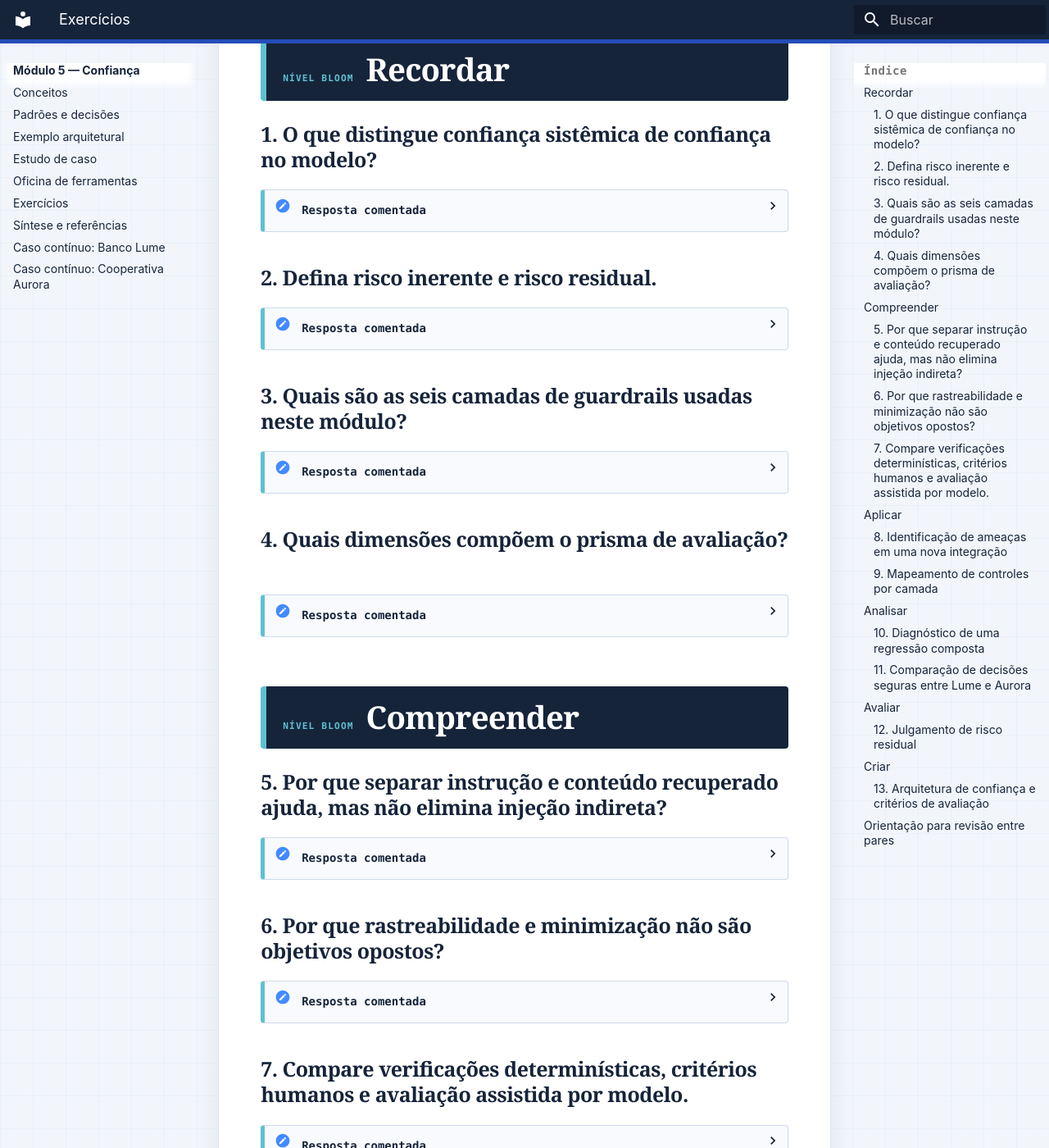
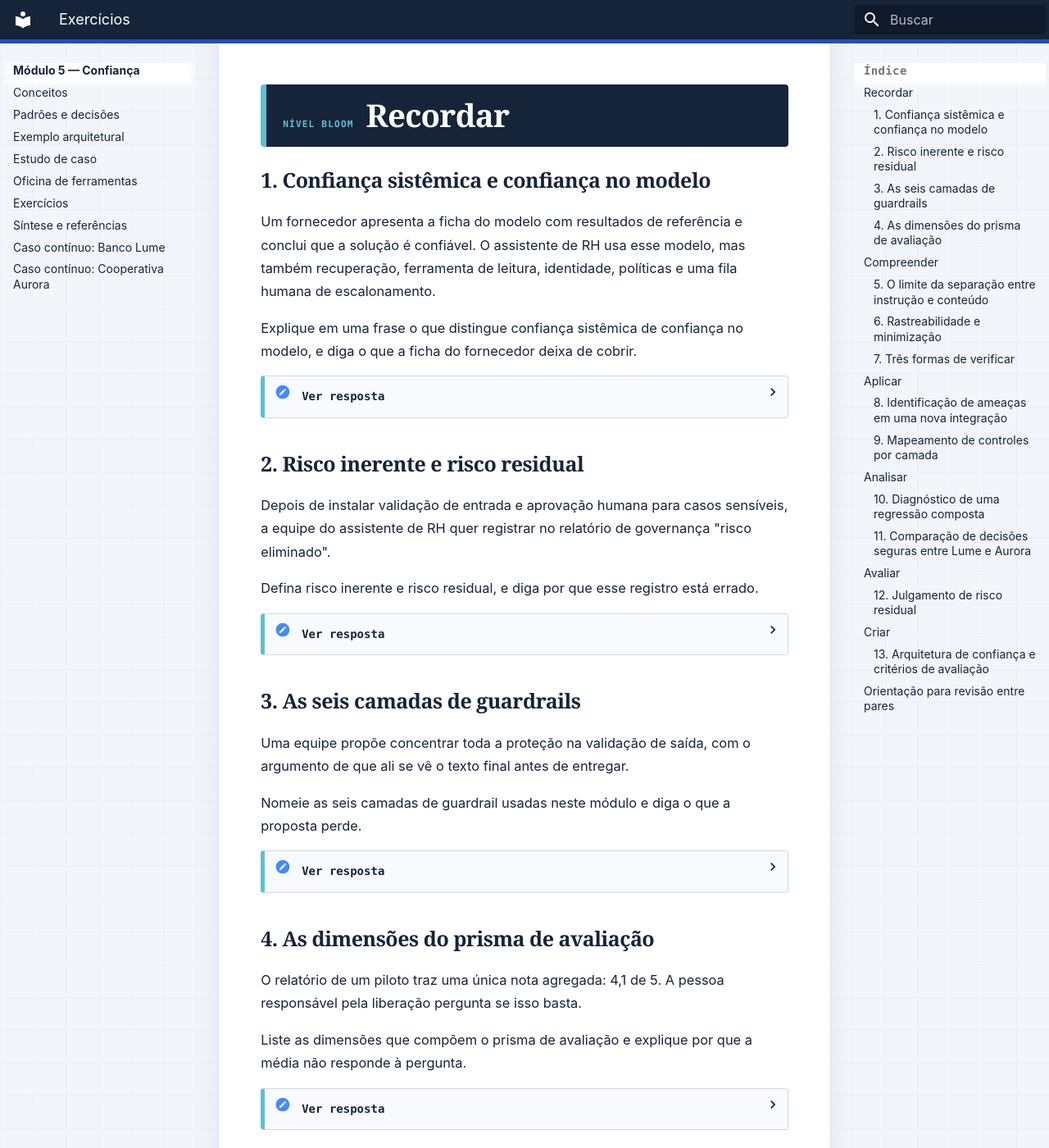
Before and after one commit to aulas-marco/arquitetura-solucoes-ia-generativa, an MkDocs documentation site: the page built from docs/modulo-5-confianca/exercicios.md, in a window 1280 px wide and 1400 px high, scrolled down 544 px. Shown: the whole window at 82% size. Built offline with MkDocs 1.6.1 and Material for MkDocs 9.7.7, drawn with Linux system fonts in a browser that asks for light colours; some of the changed text lies outside the part shown.

Commit message:
docs(m5): reorganiza a execução da oficina e contextualiza os exercícios 1-7
A oficina mandava rodar o script em "Execução" e, logo depois,
"Interpretação" mandava alterar decisao_esperada e rodar de novo — que é o
Experimento B com outras palavras. O aluno chegava no roteiro sem saber o que
já tinha feito. As seções Execução, Receita principal e Resultado esperado
viraram uma só, que diz explicitamente para rodar uma única vez, e a
Interpretação foi absorvida pelo Experimento B, agora com o caso sugerido e a
ressalva de que temperatura zero não garante resposta idêntica.

Os exercícios de Recordar e Compreender eram perguntas de uma linha, que o
aluno respondia copiando a lista da página de conceitos. Cada um ganhou
título, um cenário curto do assistente de RH e uma segunda pergunta além da
definição. O rótulo Resposta comentada passou a Ver resposta, como no
Módulo 4.

Co-Authored-By: Claude Opus 5 (1M context) <noreply@anthropic.com>

```diff
--- a/docs/modulo-5-confianca/exercicios.md
+++ b/docs/modulo-5-confianca/exercicios.md
@@ -1,71 +1,99 @@
 # Exercícios: construir evidência de confiança
 
-Use o [assistente de RH do caso](estudo-de-caso.md#a-proposta). Nos níveis superiores, entregue artefatos e revise-os pelos critérios.
+Todos os exercícios usam o [assistente de RH do caso](estudo-de-caso.md#a-proposta) como cenário. Recordar e Compreender possuem respostas públicas. De Aplicar a Criar, produza artefatos contextualizados e revise-os pelos critérios de avaliação. A progressão segue a [Taxonomia de Bloom](../comecar/taxonomia-de-bloom.md).
 
 ## Recordar
 
-### 1. O que distingue confiança sistêmica de confiança no modelo?
+### 1. Confiança sistêmica e confiança no modelo
+
+Um fornecedor apresenta a ficha do modelo com resultados de referência e conclui que a solução é confiável. O assistente de RH usa esse modelo, mas também recuperação, ferramenta de leitura, identidade, políticas e uma fila humana de escalonamento.
+
+Explique em uma frase o que distingue confiança sistêmica de confiança no modelo, e diga o que a ficha do fornecedor deixa de cobrir.
 
 <details>
-<summary>Resposta comentada</summary>
+<summary>Ver resposta</summary>
 
-Confiança sistêmica é expectativa justificada sobre a solução em uso, considerando modelo, dados, recuperação, ferramentas, identidade, políticas, pessoas, fornecedores e operação. Avaliar só o modelo ignora falhas de composição.
+Confiança sistêmica é expectativa justificada sobre a solução em uso, considerando modelo, dados, recuperação, ferramentas, identidade, políticas, pessoas, fornecedores e operação. Avaliar só o modelo ignora falhas de composição: o índice pode estar desatualizado, a identidade pode resolver o perfil errado, a fila de escalonamento pode não existir na prática. A ficha do fornecedor descreve o componente, não o sistema.
 
 </details>
 
-### 2. Defina risco inerente e risco residual.
+### 2. Risco inerente e risco residual
+
+Depois de instalar validação de entrada e aprovação humana para casos sensíveis, a equipe do assistente de RH quer registrar no relatório de governança "risco eliminado".
+
+Defina risco inerente e risco residual, e diga por que esse registro está errado.
 
 <details>
-<summary>Resposta comentada</summary>
+<summary>Ver resposta</summary>
 
-Risco inerente é avaliado antes dos controles; residual permanece depois deles. Controles reduzem probabilidade, impacto, detecção ou recuperação, mas não tornam risco zero. A aceitação cabe a proprietário com autoridade.
+Risco inerente é avaliado antes dos controles; residual permanece depois deles. Controles reduzem probabilidade, limitam impacto, aumentam detecção ou facilitam recuperação, mas não tornam risco zero — a aprovação humana, por exemplo, falha por fadiga e por contexto enganoso. "Risco eliminado" não é uma classificação disponível: o que existe é risco residual aceito, com prazo e proprietário nomeado.
 
 </details>
 
-### 3. Quais são as seis camadas de guardrails usadas neste módulo?
+### 3. As seis camadas de guardrails
+
+Uma equipe propõe concentrar toda a proteção na validação de saída, com o argumento de que ali se vê o texto final antes de entregar.
+
+Nomeie as seis camadas de guardrail usadas neste módulo e diga o que a proposta perde.
 
 <details>
-<summary>Resposta comentada</summary>
+<summary>Ver resposta</summary>
 
-Entrada, contexto, recuperação, ferramenta, saída e aprovação humana. Cada camada cobre falhas diferentes; aprovação também pode falhar por fadiga, viés ou contexto enganoso.
+Entrada, contexto, recuperação, ferramenta, saída e aprovação humana. Cada camada cobre falhas diferentes, e a validação de saída chega tarde para o que já aconteceu: o documento envenenado já entrou no contexto, a ferramenta já foi chamada, o dado de outro usuário já foi recuperado. Vale ainda a ressalva sobre a última camada — aprovação humana também falha, por fadiga, viés ou contexto enganoso.
 
 </details>
 
-### 4. Quais dimensões compõem o prisma de avaliação?
+### 4. As dimensões do prisma de avaliação
+
+O relatório de um piloto traz uma única nota agregada: 4,1 de 5. A pessoa responsável pela liberação pergunta se isso basta.
+
+Liste as dimensões que compõem o prisma de avaliação e explique por que a média não responde à pergunta.
 
 <details>
-<summary>Resposta comentada</summary>
+<summary>Ver resposta</summary>
 
-Factualidade, relevância, fundamentação, segurança, utilidade, latência e custo. Dimensões críticas podem ser portões; média não compensa evento intolerável.
+Factualidade, relevância, fundamentação, segurança, utilidade, latência e custo. Dimensões críticas funcionam como portão, não como parcela de uma média: uma nota alta em utilidade e latência pode encobrir uma falha de segurança, e média não compensa evento intolerável. A pergunta certa é qual dimensão está abaixo do limite e para qual fatia de usuários.
 
 </details>
 
 ## Compreender
 
-### 5. Por que separar instrução e conteúdo recuperado ajuda, mas não elimina injeção indireta?
+### 5. O limite da separação entre instrução e conteúdo
+
+O assistente de RH marca todo documento recuperado como dado, nunca como instrução, e delimita o bloco com marcadores explícitos. Ainda assim, o time de segurança recusa a afirmação "estamos protegidos contra injeção indireta".
+
+Explique por que a separação ajuda mas não elimina o risco, e diga onde a proteção precisa estar.
 
 <details>
-<summary>Resposta comentada</summary>
+<summary>Ver resposta</summary>
 
-Fronteiras e contexto mínimo reduzem confusão, mas o modelo processa instruções e conteúdo juntos. Autorização e execução devem ficar fora dele, com catálogo, política, validação e aprovação por risco.
+Fronteiras e contexto mínimo reduzem a confusão, mas o modelo processa instrução e conteúdo pelo mesmo mecanismo — não existe canal com garantia de que um trecho seja lido apenas como dado. A consequência arquitetural é que autorização e execução ficam fora do modelo: catálogo de ferramentas, política que decide, validação de saída e aprovação proporcional ao risco. O guardrail de entrada reduz probabilidade; o controle de ferramenta limita impacto.
 
 </details>
 
-### 6. Por que rastreabilidade e minimização não são objetivos opostos?
+### 6. Rastreabilidade e minimização
+
+A área de privacidade quer reter o mínimo possível. A área de auditoria quer reconstruir qualquer atendimento questionado. As duas tratam a discussão como disputa de soma zero.
+
+Explique por que rastreabilidade e minimização não são objetivos opostos, e dê dois exemplos do que gravar no lugar do conteúdo integral.
 
 <details>
-<summary>Resposta comentada</summary>
+<summary>Ver resposta</summary>
 
-Rastreabilidade reconstrói versões, fontes, decisões, aprovações e resultados; não exige guardar tudo. Identificadores, hashes, categorias, métricas e amostras controladas reduzem exposição; texto completo exige acesso, finalidade e prazo.
+Rastreabilidade exige reconstruir versões, fontes, decisões, aprovações e resultados — não exige guardar tudo. Identificadores de documento, *hashes* do prompt, versão do índice, categorias de decisão, métricas e amostras controladas sustentam a auditoria com exposição bem menor que o texto completo. Quando o conteúdo integral for mesmo necessário, ele passa a exigir acesso restrito, finalidade declarada e prazo de expiração — vira exceção governada, não o padrão de coleta.
 
 </details>
 
-### 7. Compare verificações determinísticas, critérios humanos e avaliação assistida por modelo.
+### 7. Três formas de verificar
+
+Para liberar uma mudança no assistente, a equipe tem três instrumentos disponíveis: um conjunto de testes automáticos com resposta esperada fixa, uma revisão feita por duas pessoas de RH, e o avaliador `GEval` do laboratório com juiz local.
+
+Compare os três quanto a reprodutibilidade, custo e viés, e proponha como combiná-los.
 
 <details>
-<summary>Resposta comentada</summary>
+<summary>Ver resposta</summary>
 
-Verificações determinísticas são reproduzíveis, mas limitadas; critérios humanos trazem contexto com custo e divergência; avaliador-modelo escala com variância e viés. Combine-os com calibração.
+Verificações determinísticas são reproduzíveis e baratas, mas só cobrem o que foi antecipado em regra. Critérios humanos trazem contexto e julgamento sobre casos novos, com custo alto e divergência entre revisores. O avaliador assistido por modelo escala para muitos casos, com variância entre execuções e viés — agravado quando o mesmo modelo responde e julga, como no laboratório. A combinação usual: determinístico como portão do que é objetivo, avaliador-modelo para varredura ampla, e amostra humana periódica para calibrar o avaliador e arbitrar divergência.
 
 </details>
 
```
Also changed, not shown: docs/modulo-5-confianca/oficina-de-ferramentas.md (+9 -13 lines).
